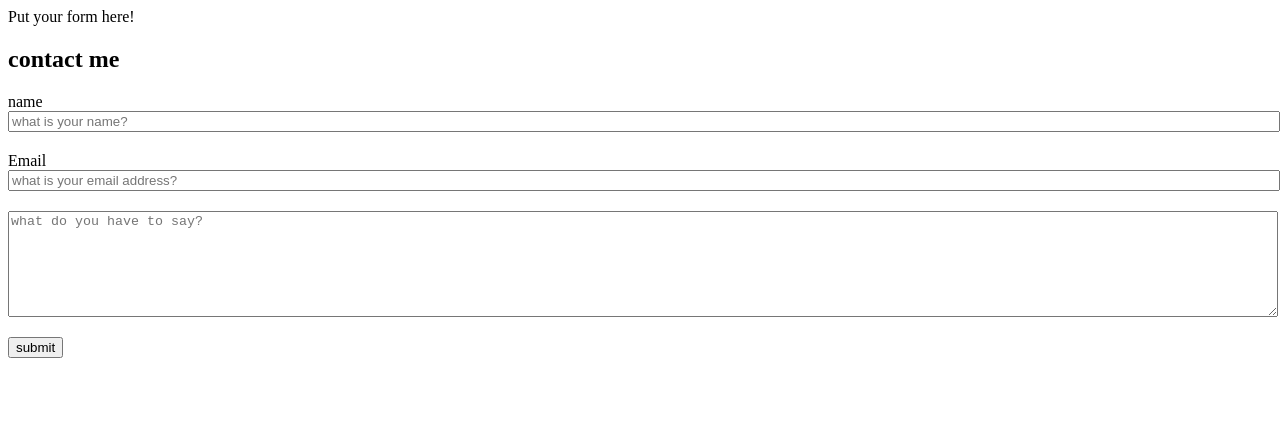
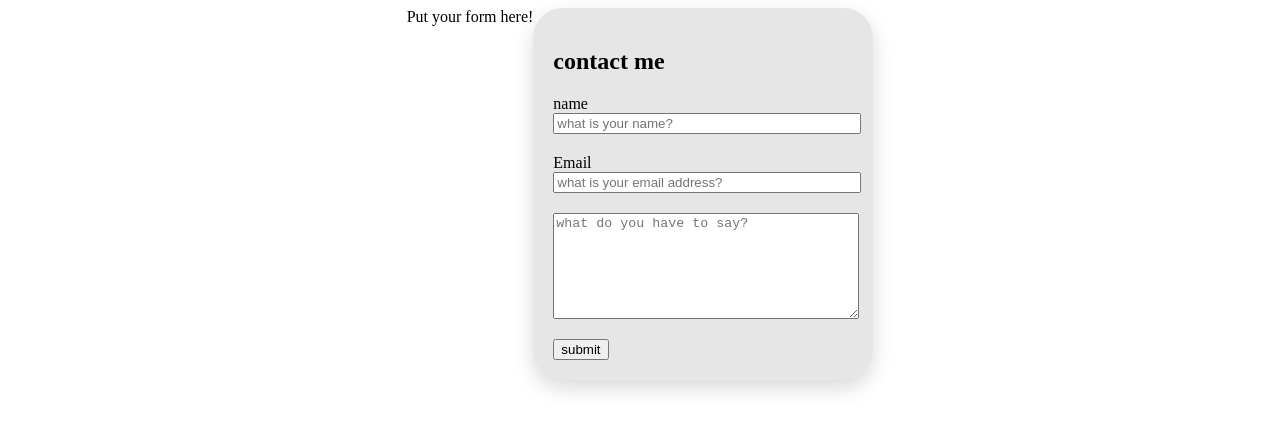
Before and after one commit to PatrickHayes28/leave-a-message-form, a plain HTML site: page index.html in a window 1280 px wide. Drawn offline with Linux system fonts and the light colour scheme.

Commit message:
put in classes for the body and section tags in the html

```diff
--- a/index.html
+++ b/index.html
@@ -19,9 +19,9 @@
     <link href="style.css" rel="stylesheet" media="all" />
   </head>
 
-  <body>
+  <body class = "container">
     Put your form here!
-    <section>
+    <section class = "card">
       <h2>contact me</h2>
       <form>
         <label for="name_input">name</label>
```
